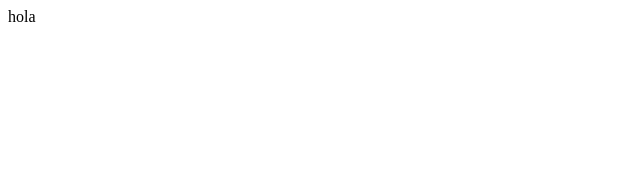
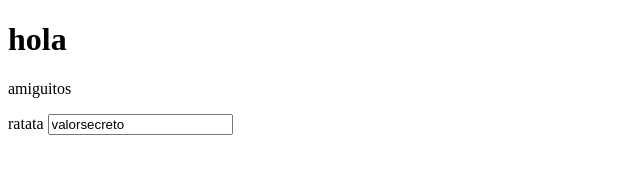
Before and after one commit to NunezGabriel/JSnotes, a plain HTML site: page 7ma parte/leyendo-detectandoHtmlDJs/ldhdj.html in a window 1280 px wide. Shown: the whole page, without its empty margins (0-640 px from the left). Drawn offline with Linux system fonts and the light colour scheme.

Commit message:
agregando datos de archivo

```diff
--- a/7ma parte/leyendo-detectandoHtmlDJs/ldhdj.html
+++ b/7ma parte/leyendo-detectandoHtmlDJs/ldhdj.html
@@ -7,6 +7,10 @@
     <title>Document</title>
 </head>
 <body>
+    <h1>hola</h1>
+    <p>amiguitos</p>
+    <span>ratata</span>
+    <input type="text" value="valorsecreto">
     <script src="/7ma parte/leyendo-detectandoHtmlDJs/ldhdj.js"></script>
 </body>
 </html>
--- a/7ma parte/leyendo-detectandoHtmlDJs/ldhdj.js
+++ b/7ma parte/leyendo-detectandoHtmlDJs/ldhdj.js
@@ -1 +1,16 @@
-document.write('hola')
+let h1Container = document.querySelector('h1') //con esto asignamos a la etiqueta html una variable del nombre que queramos
+let pContainer = document.querySelector('p')
+let spanContainer = document.querySelector('span')
+let inputContainer = document.querySelector('input')
+
+console.log({// y al imprimir como objeto las variables podemos ver lo que almacenan h1Container almacena la etiqueta h1
+    h1Container,
+    pContainer,
+    spanContainer,
+})
+console.log(inputContainer.value)// esto imprime el valor que tiene el input que en este caso le pusimos valor secreto
+/*
+OUTPUT EN CONSOLA
+-> {h1Container: h1, pContainer: p, spanContainer: span}[Prototype]]: Object
+-> valorsecreto
+*/
```
